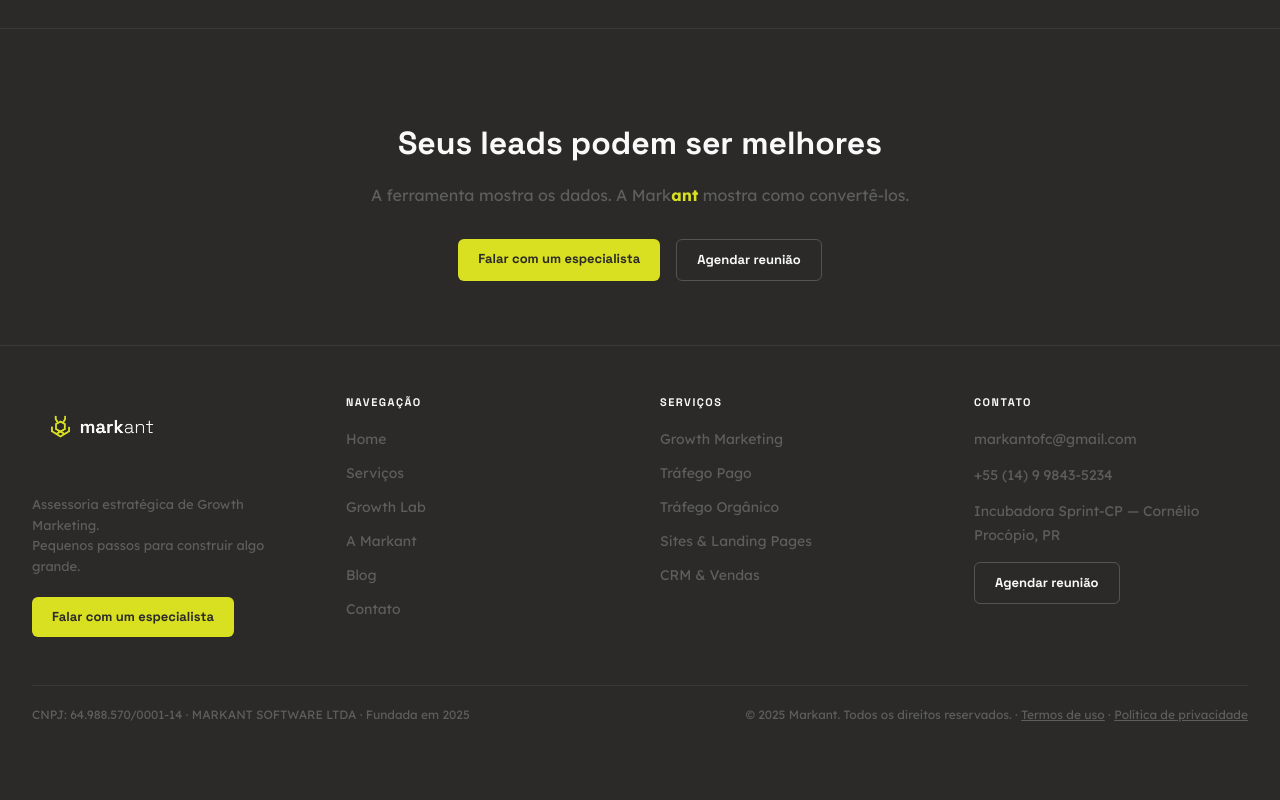
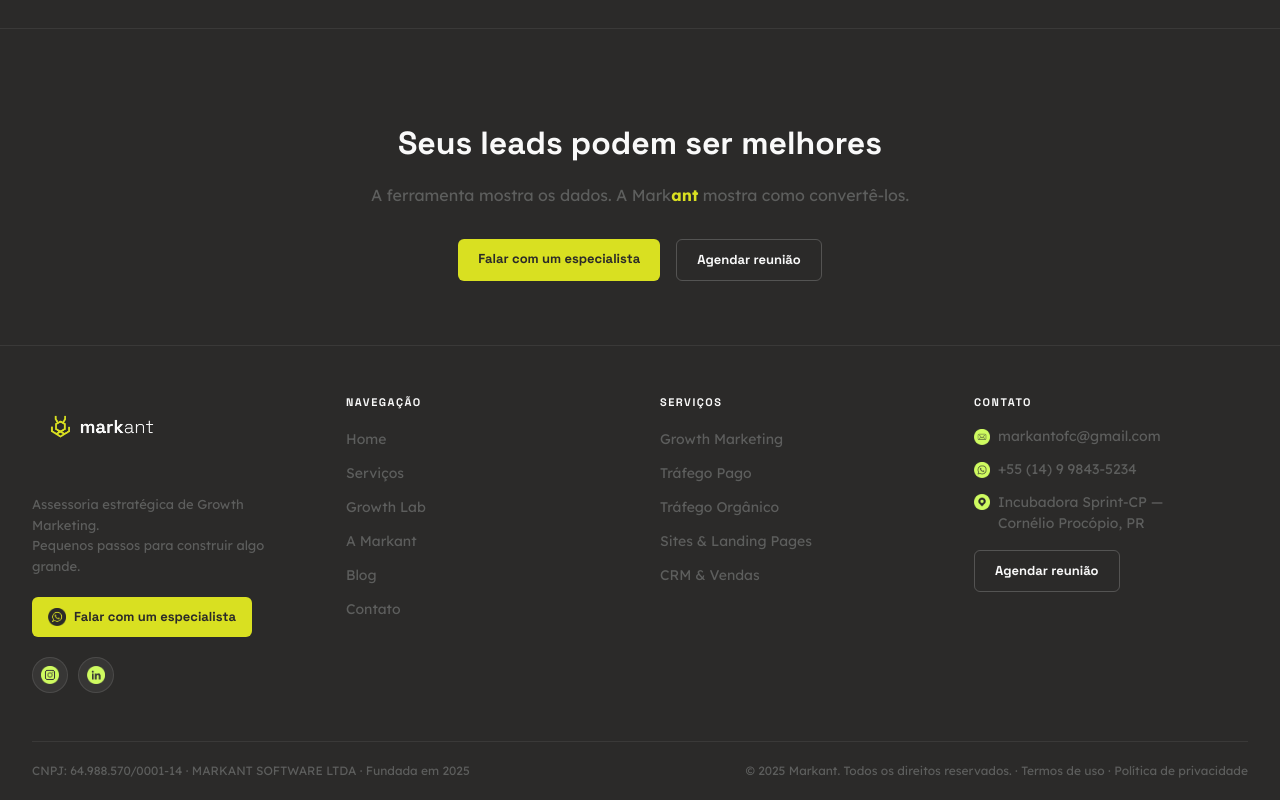
Before and after one commit to MatheusMeneguim/Buscador-de-Lead-Markant, a React (Vite) app: page / in a window 1280 px wide. Shown: the part 913-1713 px from the top of the page. Before the commit the page ends 1657 px from the top, so only its background shows below. Built offline with nearby package versions, Linux system fonts and the light colour scheme.

Commit message:
Update App.jsx

```diff
--- a/src/App.jsx
+++ b/src/App.jsx
@@ -197,10 +197,11 @@
         </div>
       </section>
 
-      {/* FOOTER */}
-      <footer style={{ borderTop: '1px solid rgba(249,249,249,0.07)', padding: '48px 32px 0' }}>
+{/* FOOTER */}
+      <footer style={{ borderTop: '1px solid rgba(249,249,249,0.07)', padding: '48px 32px 0', backgroundColor: '#2B2A29' }}>
         <div style={{ maxWidth: 1280, margin: '0 auto', display: 'grid', gridTemplateColumns: 'repeat(auto-fit, minmax(180px, 1fr))', gap: 40, paddingBottom: 48 }}>
 
+          {/* Coluna marca */}
           <div>
             <a href="https://markant.com.br">
               <img src="/Logo_padrao_amarelo_branco.png" alt="Markant" style={{ width: 140, height: 'auto', marginBottom: 16 }} />
@@ -209,51 +210,116 @@
               Assessoria estratégica de Growth Marketing.<br />
               Pequenos passos para construir algo grande.
             </p>
-            <a href="https://wa.me/5514998435234?text=Olá%2C%20vim%20pelo%20site%20da%20Markant%20e%20quero%20falar%20com%20um%20especialista." target="_blank" rel="noopener noreferrer" style={s.btnPrimary}>
+            <a
+              href="https://wa.me/5514998435234?text=Olá%2C%20vim%20pelo%20site%20da%20Markant%20e%20quero%20falar%20com%20um%20especialista."
+              target="_blank" rel="noopener noreferrer"
+              style={{ display: 'inline-flex', alignItems: 'center', gap: 8, backgroundColor: '#D9E021', color: '#2B2A29', fontFamily: 'Space Grotesk, sans-serif', fontWeight: 700, fontSize: 13, padding: '10px 16px', borderRadius: 6, textDecoration: 'none', marginBottom: 20 }}
+            >
+              <img src="/Icone_whatsapp.png" alt="" style={{ width: 18, height: 18 }} />
               Falar com um especialista
             </a>
+            <div style={{ display: 'flex', gap: 10 }}>
+              <a href="https://www.instagram.com/markantgrowth/" target="_blank" rel="noopener noreferrer"
+                style={{ display: 'flex', alignItems: 'center', justifyContent: 'center', width: 36, height: 36, borderRadius: '50%', backgroundColor: 'rgba(249,249,249,0.06)', border: '1px solid rgba(249,249,249,0.1)', transition: 'border-color 0.2s' }}
+                onMouseEnter={e => e.currentTarget.style.borderColor = '#D9E021'}
+                onMouseLeave={e => e.currentTarget.style.borderColor = 'rgba(249,249,249,0.1)'}
+              >
+                <img src="/Icone_instagram.png" alt="Instagram" style={{ width: 18, height: 18, filter: 'brightness(0) saturate(100%) invert(89%) sepia(44%) saturate(600%) hue-rotate(20deg) brightness(103%) contrast(97%)' }} />
+              </a>
+              <a href="https://www.linkedin.com/company/markantgrowth" target="_blank" rel="noopener noreferrer"
+                style={{ display: 'flex', alignItems: 'center', justifyContent: 'center', width: 36, height: 36, borderRadius: '50%', backgroundColor: 'rgba(249,249,249,0.06)', border: '1px solid rgba(249,249,249,0.1)', transition: 'border-color 0.2s' }}
+                onMouseEnter={e => e.currentTarget.style.borderColor = '#D9E021'}
+                onMouseLeave={e => e.currentTarget.style.borderColor = 'rgba(249,249,249,0.1)'}
+              >
+                <img src="/Icone_linkedin.png" alt="LinkedIn" style={{ width: 18, height: 18, filter: 'brightness(0) saturate(100%) invert(89%) sepia(44%) saturate(600%) hue-rotate(20deg) brightness(103%) contrast(97%)' }} />
+              </a>
+            </div>
           </div>
 
+          {/* Navegação */}
           <div>
             <h4 style={s.footerTitle}>NAVEGAÇÃO</h4>
             <ul style={{ listStyle: 'none', padding: 0, margin: 0, display: 'flex', flexDirection: 'column', gap: 10 }}>
               {footerNav.map(item => (
-                <li key={item.label}><a href={item.href} style={s.linkNav}>{item.label}</a></li>
+                <li key={item.label}>
+                  <a href={item.href} style={s.linkNav}
+                    onMouseEnter={e => e.currentTarget.style.color = '#D9E021'}
+                    onMouseLeave={e => e.currentTarget.style.color = '#5D5E5D'}
+                  >{item.label}</a>
+                </li>
               ))}
             </ul>
           </div>
 
+          {/* Serviços */}
           <div>
             <h4 style={s.footerTitle}>SERVIÇOS</h4>
             <ul style={{ listStyle: 'none', padding: 0, margin: 0, display: 'flex', flexDirection: 'column', gap: 10 }}>
               {footerServicos.map(sv => (
-                <li key={sv}><a href="https://markant.com.br/servicos" style={s.linkNav}>{sv}</a></li>
+                <li key={sv}>
+                  <a href="https://markant.com.br/servicos" style={s.linkNav}
+                    onMouseEnter={e => e.currentTarget.style.color = '#D9E021'}
+                    onMouseLeave={e => e.currentTarget.style.color = '#5D5E5D'}
+                  >{sv}</a>
+                </li>
               ))}
             </ul>
           </div>
 
+          {/* Contato */}
           <div>
             <h4 style={s.footerTitle}>CONTATO</h4>
             <ul style={{ listStyle: 'none', padding: 0, margin: 0, display: 'flex', flexDirection: 'column', gap: 12 }}>
-              <li><a href="mailto:markantofc@gmail.com" style={s.linkNav}>markantofc@gmail.com</a></li>
-              <li><a href="https://wa.me/5514998435234" target="_blank" rel="noopener noreferrer" style={s.linkNav}>+55 (14) 9 9843-5234</a></li>
-              <li><a href="https://maps.google.com/?q=Incubadora+Sprint-CP+Cornelio+Procopio+PR" target="_blank" rel="noopener noreferrer" style={s.linkNav}>Incubadora Sprint-CP — Cornélio Procópio, PR</a></li>
+              <li style={{ display: 'flex', alignItems: 'center', gap: 8 }}>
+                <img src="/Icone_email.png" alt="" style={{ width: 16, height: 16, filter: 'brightness(0) saturate(100%) invert(89%) sepia(44%) saturate(600%) hue-rotate(20deg) brightness(103%) contrast(97%)' }} />
+                <a href="mailto:markantofc@gmail.com" style={s.linkNav}
+                  onMouseEnter={e => e.currentTarget.style.color = '#D9E021'}
+                  onMouseLeave={e => e.currentTarget.style.color = '#5D5E5D'}
+                >markantofc@gmail.com</a>
+              </li>
+              <li style={{ display: 'flex', alignItems: 'center', gap: 8 }}>
+                <img src="/Icone_whatsapp.png" alt="" style={{ width: 16, height: 16, filter: 'brightness(0) saturate(100%) invert(89%) sepia(44%) saturate(600%) hue-rotate(20deg) brightness(103%) contrast(97%)' }} />
+                <a href="https://wa.me/5514998435234" target="_blank" rel="noopener noreferrer" style={s.linkNav}
+                  onMouseEnter={e => e.currentTarget.style.color = '#D9E021'}
+                  onMouseLeave={e => e.currentTarget.style.color = '#5D5E5D'}
+                >+55 (14) 9 9843-5234</a>
+              </li>
+              <li style={{ display: 'flex', alignItems: 'flex-start', gap: 8 }}>
+                <img src="/Icone_localizacao.png" alt="" style={{ width: 16, height: 16, marginTop: 2, filter: 'brightness(0) saturate(100%) invert(89%) sepia(44%) saturate(600%) hue-rotate(20deg) brightness(103%) contrast(97%)' }} />
+                <a href="https://maps.google.com/?q=Incubadora+Sprint-CP+Cornelio+Procopio+PR" target="_blank" rel="noopener noreferrer" style={s.linkNav}
+                  onMouseEnter={e => e.currentTarget.style.color = '#D9E021'}
+                  onMouseLeave={e => e.currentTarget.style.color = '#5D5E5D'}
+                >
+                  Incubadora Sprint-CP —<br />Cornélio Procópio, PR
+                </a>
+              </li>
             </ul>
-            <a href="https://calendar.app.google/VhJwRPjMjvUfMiGB7" target="_blank" rel="noopener noreferrer" style={{ ...s.btnOutline, marginTop: 16 }}>
+            <a href="https://calendar.app.google/VhJwRPjMjvUfMiGB7" target="_blank" rel="noopener noreferrer"
+              style={{ ...s.btnOutline, marginTop: 16, display: 'inline-block', transition: 'border-color 0.2s, color 0.2s' }}
+              onMouseEnter={e => { e.currentTarget.style.borderColor = '#D9E021'; e.currentTarget.style.color = '#D9E021' }}
+              onMouseLeave={e => { e.currentTarget.style.borderColor = 'rgba(249,249,249,0.2)'; e.currentTarget.style.color = '#F9F9F9' }}
+            >
               Agendar reunião
             </a>
           </div>
 
         </div>
 
-        <div style={{ borderTop: '1px solid rgba(249,249,249,0.07)', padding: '20px 0', display: 'flex', justifyContent: 'space-between', flexWrap: 'wrap', gap: 8 }}>
+        {/* Faixa legal */}
+        <div style={{ borderTop: '1px solid rgba(249,249,249,0.07)', padding: '20px 0', display: 'flex', justifyContent: 'space-between', flexWrap: 'wrap', gap: 8, maxWidth: 1280, margin: '0 auto' }}>
           <p style={{ fontFamily: 'Lexend, sans-serif', fontSize: 12, color: '#5D5E5D', margin: 0 }}>
             CNPJ: 64.988.570/0001-14 · MARKANT SOFTWARE LTDA · Fundada em 2025
           </p>
           <p style={{ fontFamily: 'Lexend, sans-serif', fontSize: 12, color: '#5D5E5D', margin: 0 }}>
             © 2025 Markant. Todos os direitos reservados. ·{' '}
-            <a href="https://markant.com.br/termos-de-uso" style={{ color: '#5D5E5D' }}>Termos de uso</a> ·{' '}
-            <a href="https://markant.com.br/politica-de-privacidade" style={{ color: '#5D5E5D' }}>Política de privacidade</a>
+            <a href="https://www.markant.com.br/termos-de-uso" style={{ color: '#5D5E5D', textDecoration: 'none' }}
+              onMouseEnter={e => e.currentTarget.style.color = '#D9E021'}
+              onMouseLeave={e => e.currentTarget.style.color = '#5D5E5D'}
+            >Termos de uso</a> ·{' '}
+            <a href="https://www.markant.com.br/politica-de-privacidade" style={{ color: '#5D5E5D', textDecoration: 'none' }}
+              onMouseEnter={e => e.currentTarget.style.color = '#D9E021'}
+              onMouseLeave={e => e.currentTarget.style.color = '#5D5E5D'}
+            >Política de privacidade</a>
           </p>
         </div>
       </footer>
```
